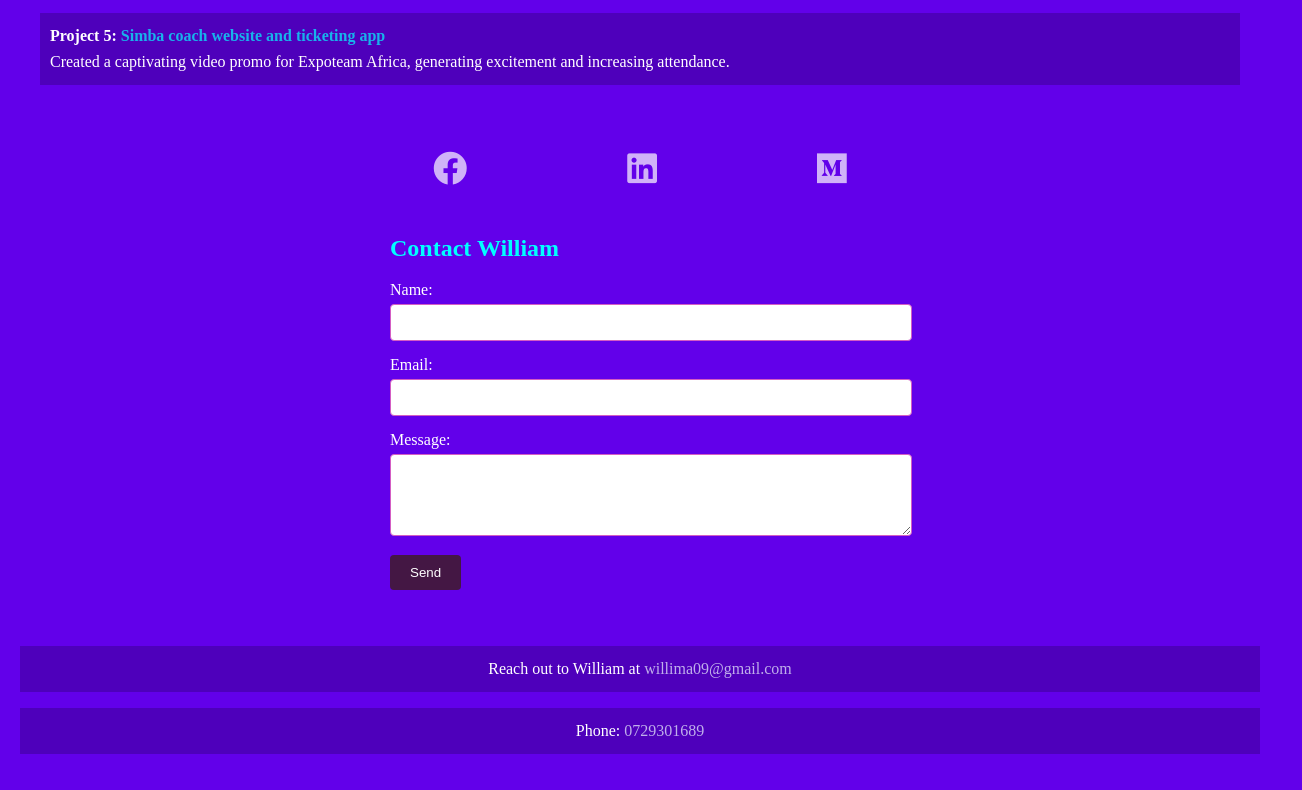
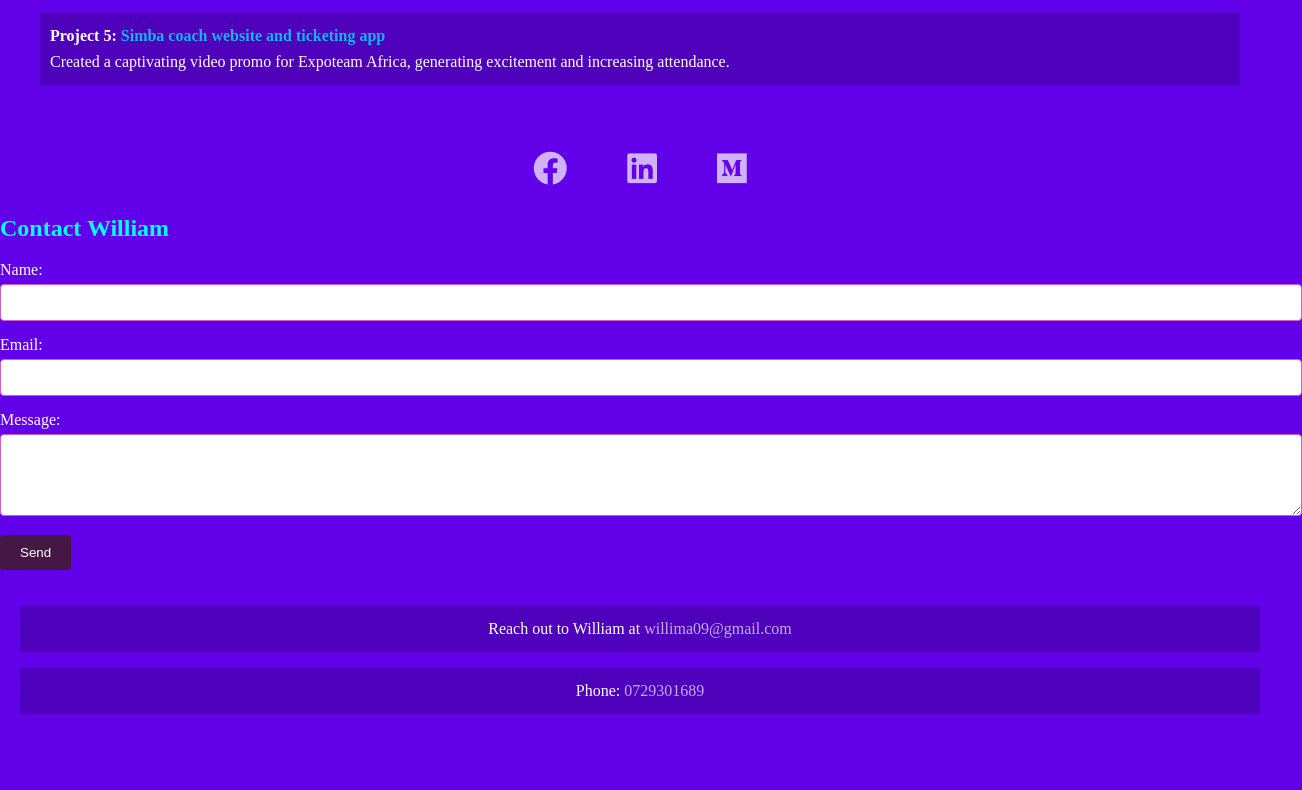
Before and after one commit to ibconcept/WilliamMainaPortfolio.github.io, a plain HTML site: page index.html in a window 1280 px wide. Shown: the part 1681-2471 px from the top of the page, 1302 px wide, since content can reach past the window. After the commit the page ends 2431 px from the top, so only its background shows below. Drawn offline with Linux system fonts and the light colour scheme.

Commit message:
Update styles.css
commit 2

```diff
--- a/styles.css
+++ b/styles.css
@@ -23,8 +23,8 @@ body {
 
 .profile-img {
   position: absolute;
-  top: 30px;
-  right: 50px;
+  top: 20px;
+  right: 20px;
   width: 150px;
   height: 150px;
   border-radius: 50%;
@@ -84,14 +84,14 @@ strong {
 
 .social-icons a {
   display: inline-block; /* Ensure the anchor elements take up space horizontally */
-  margin: 0 80px; /* Add spacing between icons (adjust as needed) */
+  margin: 0 30px; /* Add spacing between icons (adjust as needed) */
 
 }
 
 .contact-form {
-  max-width: 500px;
+  max-width: 500px auto;
   margin: 00 auto;
-  padding: 20px;
+  padding: 20px auto;
   }
 
 .contact-form h2 {
```
